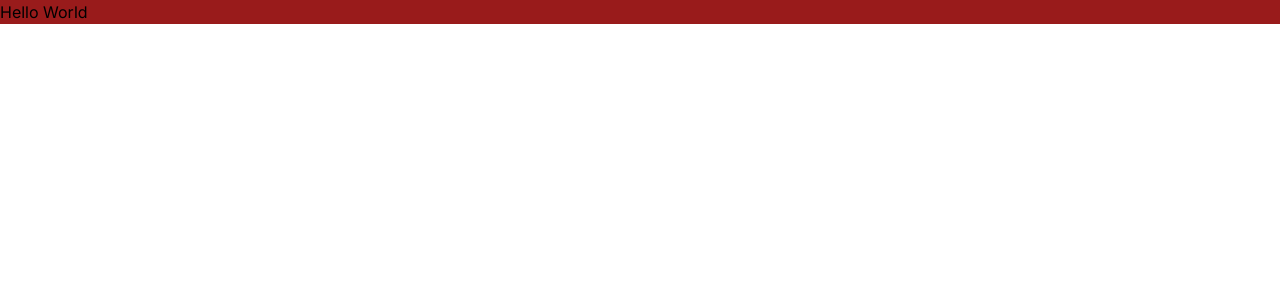
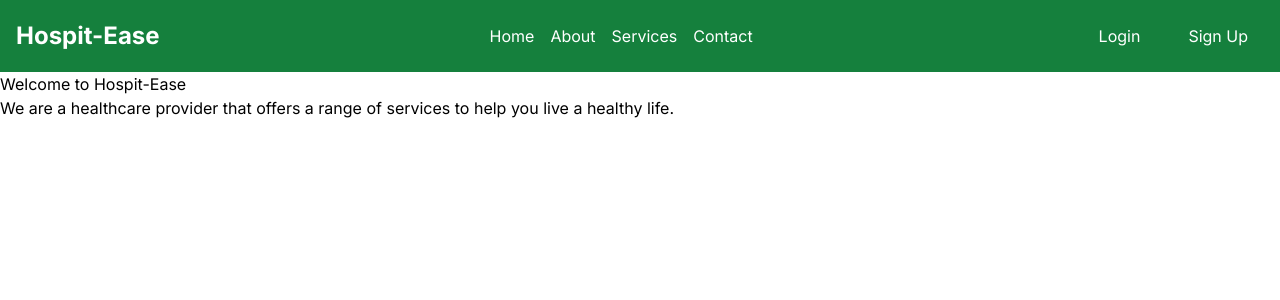
Before and after one commit to HospitEase/HospitEase, a Next.js app in the folder apps/web/: page / in a window 1280 px wide. Shown: the top 300 px of the page. Built offline with nearby package versions, Linux system fonts and the light colour scheme.

Commit message:
add Navbar Component

```diff
--- /dev/null
+++ b/apps/web/app/components/navbar.js
@@ -0,0 +1,25 @@
+import React from "react";
+
+function Navbar() {
+  return (
+    <nav className="bg-green p-4">
+      <div className="container mx-auto flex justify-between items-center">
+        <div className="text-white text-2xl font-bold">
+          <a href="/"> Hospit-Ease</a>
+        </div>
+        <div className="flex space-x-4">
+          <a href="/" className="text-white hover:text-gray-500">Home</a>
+          <a href="/about" className="text-white hover:text-gray-200">About</a>
+          <a href="/services" className="text-white hover:text-gray-200">Services</a>
+          <a href="/contact" className="text-white hover:text-gray-200">Contact</a>
+        </div>
+        <div className="flex space-x-4">
+          <a href="/login" className="text-white hover:text-gray-200 px-4 py-2 rounded-lg hover:bg-blue">Login</a>
+          <a href="/signup" className="text-white hover:text-gray-200 px-4 py-2 rounded-lg hover:bg-blue">Sign Up</a>
+        </div>
+      </div>
+    </nav>
+  );
+}
+
+export default Navbar;
--- a/apps/web/app/layout.js
+++ b/apps/web/app/layout.js
@@ -1,5 +1,6 @@
 import { Inter } from "next/font/google";
 import "./globals.css";
+import Navbar from "./components/navbar";
 
 const inter = Inter({ subsets: ["latin"] });
 
@@ -11,7 +12,10 @@ export const metadata = {
 export default function RootLayout({ children }) {
   return (
     <html lang="en">
-      <body className={inter.className}>{children}</body>
+      <body className={inter.className}>
+        <Navbar />
+        {children}
+      </body>
     </html>
   );
 }
--- a/apps/web/app/page.js
+++ b/apps/web/app/page.js
@@ -1,3 +1,12 @@
+
 export default function Home() {
-  return <div className="bg-red-800">Hello World</div>;
+  return (
+    <main>
+      <h1>Welcome to Hospit-Ease</h1>
+      <p>
+        We are a healthcare provider that offers a range of services to help you
+        live a healthy life.
+      </p>
+    </main>
+  );
 }
--- a/apps/web/tailwind.config.js
+++ b/apps/web/tailwind.config.js
@@ -8,4 +8,13 @@ module.exports = {
     "./src/**/*.{js,jsx}",
     "./layouts/**/*.{js,ts,jsx,tsx}",
   ],
+  theme: {
+    colors:{
+      'white': '#ffffff',
+      'black': '#000000',
+      'green': '#15803d',
+      'blue': '#4f46e5',
+    },
+  },
+  plugins: [],
 };
```
